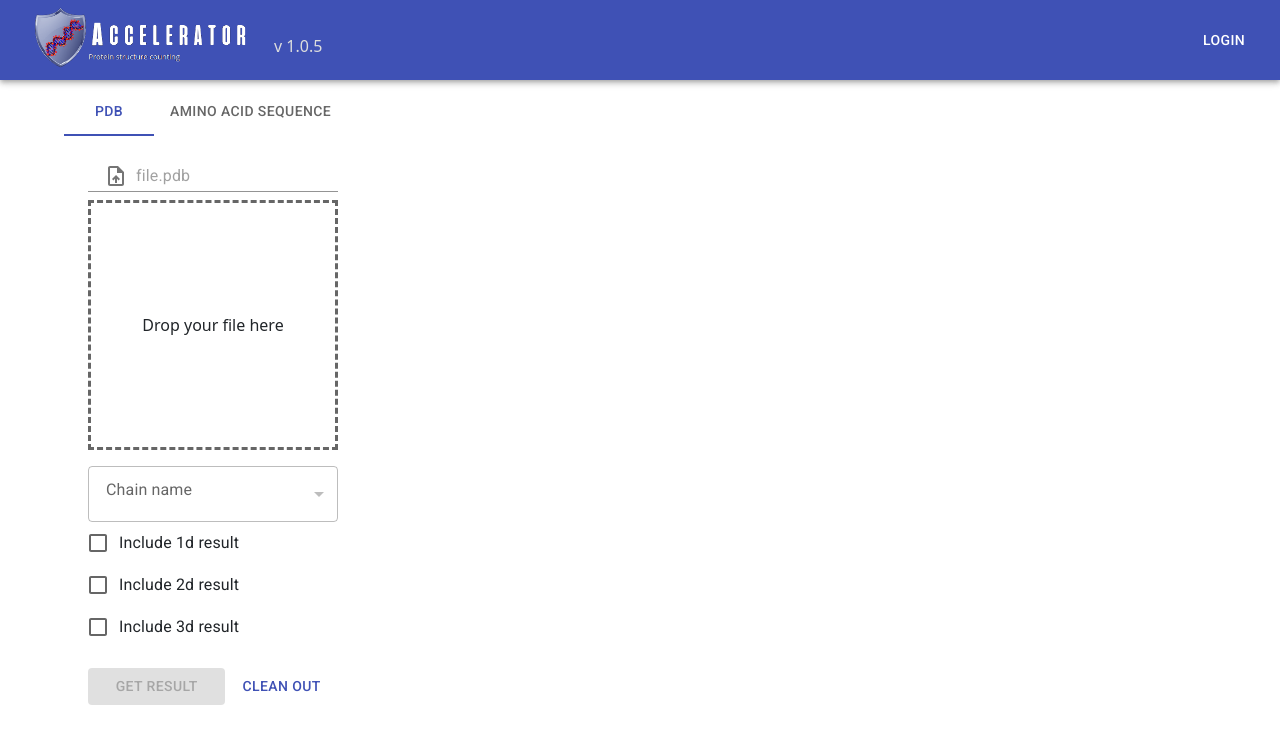
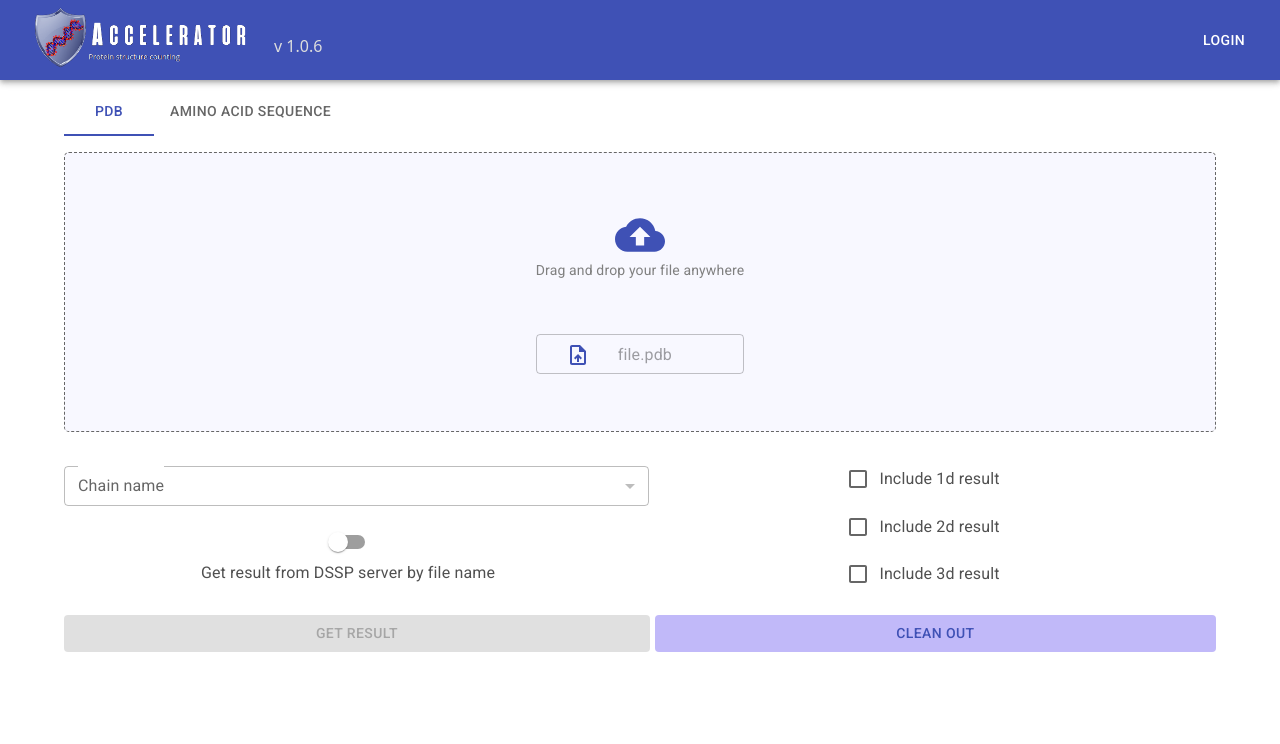
Before and after one commit to TrueShadowGuard/accelerator-front, a React (Create React App) app in the folder front/: page /pent-un-fold in a window 1280 px wide. Shown: the top 744 px of the page. Built offline with nearby package versions, Linux system fonts and the light colour scheme.

Commit message:
Release_1.0.6: new Release

```diff
--- a/front/src/components/FileUpload.js
+++ b/front/src/components/FileUpload.js
@@ -1,6 +1,8 @@
 import React, {useEffect, useLayoutEffect, useRef, useState} from 'react';
 import {Box, IconButton, InputAdornment, TextField} from "@mui/material";
-import {UploadFileOutlined} from "@mui/icons-material"
+import {UploadFileOutlined} from "@mui/icons-material";
+import CloudUploadIcon from '@mui/icons-material/CloudUpload';
+
 
 const FileUpload = (props) => {
 
@@ -27,7 +29,7 @@ const FileUpload = (props) => {
   }, [props.inputRef])
 
   return (
-    <Box as="label" sx={{width: "100%"}}>
+    <Box as="label" sx={{width: "100%", maxHeight:"280px"}}>
       <input type="file"
              ref={inputRef}
              hidden
@@ -37,25 +39,7 @@ const FileUpload = (props) => {
              }}
       />
 
-      <Box sx={{width: "100%"}}>
-        <TextField
-          variant="standard"
-          placeholder="file.pdb"
-          value={file?.name || ""}
-          fullWidth
-          InputProps={{
-            startAdornment: (
-              <InputAdornment position="end">
-                <IconButton as={Box}
-                            sx={{
-                              cursor: "pointer"
-                            }}>
-                  <UploadFileOutlined/>
-                </IconButton>
-              </InputAdornment>
-            )
-          }}
-        />
+      <Box sx={{width: "100%", maxHeight:"280px"}}>
         <DropArea file={file} setFile={setFile}/>
       </Box>
     </Box>
@@ -82,8 +66,10 @@ function DropArea({file, setFile}) {
     <Box
       sx={{
         width: 1,
-        height: dropAreaHeight + 'px',
-        border: "3px dashed",
+        height: "280px",
+        border: "1px dashed",
+        borderRadius: "5px",
+        backgroundColor: "#F8F8FF",
         borderColor: theme => isDraggingOver || file ? theme.palette.primary.main : "#666",
         transition: "border-color 0.22s",
         mt: 1,
@@ -96,7 +82,37 @@ function DropArea({file, setFile}) {
       onDragLeave={onDragLeave}
       onDragOver={onDragOver}
     >
-      <Box as="span" sx={{m: "auto"}}>Drop your file here</Box>
+        <Box sx={{m: "auto"}}>
+            <section>
+                <Box sx={{textAlign: "center", color:"#808080", typography: 'body2'}}>
+                    <CloudUploadIcon sx={{ fontSize: 50 }} color="primary"/>
+                    <p>Drag and drop your file anywhere</p>
+                </Box>
+                <Box sx={{textAlign: "center"}}>
+                    <TextField variant="outlined" size="small"
+                        // variant="standard"
+                               sx={{width: "80%", paddingTop: "15%", position: "center"}}
+                               placeholder="file.pdb"
+                               value={file?.name || ""}
+                               fullWidth
+                               inputProps={{min: 0, style: { paddingLeft:"10%"}}}
+                               InputProps={{
+                                   startAdornment: (
+                                       <InputAdornment position="end">
+                                           <IconButton as={Box}
+                                                       sx={{
+                                                           cursor: "pointer"
+                                                       }}
+                                                       color="primary">
+                                               <UploadFileOutlined/>
+                                           </IconButton>
+                                       </InputAdornment>
+                                   )
+                               }}
+                    />
+                </Box>
+            </section>
+        </Box>
     </Box>
   )
 
--- a/front/src/components/NavBar.js
+++ b/front/src/components/NavBar.js
@@ -28,7 +28,7 @@ const NavBar = () => {
                 position: "relative",
                 bottom: "-3px",
                 color: "#ddd",
-              }}>v 1.0.5</Box>
+              }}>v 1.0.6</Box>
             </Box>
           </Box>
           <Button color="inherit">Login</Button>
--- a/front/src/components/TabPanel.js
+++ b/front/src/components/TabPanel.js
@@ -11,7 +11,7 @@ export default function TabPanel(props) {
       {...other}
     >
       {selected === value && (
-        <Box sx={{ p: 3 }}>
+        <Box sx={{ p: 0 }}>
           {children}
         </Box>
       )}
--- a/front/src/http/pent-un-fold.js
+++ b/front/src/http/pent-un-fold.js
@@ -9,7 +9,7 @@ const postOptions: AxiosRequestConfig = {
 
 const pentUnFold = {
   post: {
-    pdb: (pdbFile: File, include1d: boolean, include2d: boolean, include3d: boolean, picResult, chain: string) => {
+    pdb: (pdbFile: File, include1d: boolean, include2d: boolean, include3d: boolean, picResult, chain: string, isFileNeeded: boolen) => {
       const formData = new FormData();
       formData.append("pdbFile", pdbFile);
       formData.append("include1d", include1d);
@@ -17,6 +17,7 @@ const pentUnFold = {
       formData.append("include3d", include3d);
       formData.append("picResult", picResult);
       formData.append("chain", chain);
+      formData.append("isFileNeeded", !isFileNeeded);
       return axios.post('/chemistry/pent-un-fold', formData, postOptions)
     },
     sequence: (aminoAcidSequence: string) => {
--- a/front/src/pages/pentunfold/PentUnfold.js
+++ b/front/src/pages/pentunfold/PentUnfold.js
@@ -2,14 +2,14 @@ import React, {useState} from 'react';
 import TabPanel from "../../components/TabPanel";
 import PdbPanel from "./components/PdbPanel";
 import AaSequencePanel from "./components/AaSequencePanel";
-import {Container, Tabs, Tab} from "@mui/material";
+import {Container, Tabs, Tab, ButtonGroup, Button} from "@mui/material";
 
 const PentUnfold = () => {
 
   const [selectedTab, setSelectedTab] = useState('pdb');
 
   return (
-    <Container sx={{pb: 10, mt: 1}}>
+    <Container sx={{mt: 1}}>
       <Tabs value={selectedTab} onChange={(e, v) => setSelectedTab(v)}>
         <Tab label="PDB" value="pdb"/>
         <Tab label="Amino acid sequence" value="sequence"/>
--- a/front/src/pages/pentunfold/components/PdbPanel.js
+++ b/front/src/pages/pentunfold/components/PdbPanel.js
@@ -6,16 +6,18 @@ import {
   Button,
   Checkbox,
   FormControl,
-  FormControlLabel,
+  FormControlLabel, Grid,
   InputLabel, LinearProgress,
   MenuItem,
-  Select,
+  Select, Switch, TextField,
   Tooltip
 } from "@mui/material";
 import pic from "../../../utils/pic";
 import pentUnFold from "../../../http/pent-un-fold";
 import useAsync from "../../../hooks/useAsync";
-import {useRef, useState} from "react";
+import React, {Component, useRef, useState} from "react";
+import {Alert} from "@mui/lab";
+import UploadFileIcon from '@mui/icons-material/UploadFile';
 
 export default function PdbPanel() {
 
@@ -24,6 +26,8 @@ export default function PdbPanel() {
   const include1dRef = useRef();
   const include2dRef = useRef();
   const include3dRef = useRef();
+  const isFileNeededRef= useRef();
+  var responseIsFileNameExist;
 
   const {result, setResult, loading, execute} = useAsync(post);
 
@@ -34,7 +38,38 @@ export default function PdbPanel() {
   const [selectedChain, setSelectedChain] = useState("");
 
   return (
-    <Box sx={{width: "250px"}}>
+    <Box sx={{width: "100%", height: "100px", mt: 1}}>
+      {result && (include1dRef.current.checked || include2dRef.current.checked || include3dRef.current.checked) && !!result["isNameExist"] && (
+          <Alert severity="success">
+            The request was successful, the files are available for download!
+            Download links are only available for 2 minutes.
+            When opening a file to calculate formulas, you should press the key combination: "Ctrl + Alt + F9" for Excel Office and "Ctrl + Shift + F9" for Libre Office.
+          </Alert>
+      )}
+      {result && !include1dRef.current.checked && !include2dRef.current.checked && !include3dRef.current.checked && (
+          <Alert severity="warning">Please select at least one option to get results!</Alert>
+      )}
+      {result && (include1dRef.current.checked || include2dRef.current.checked || include3dRef.current.checked) &&
+          !result["isNameExist"] && !isFileNeededRef.current.checked && (
+          <Alert severity="error">The DSSP server cannot get the result by sending the file!</Alert>
+      )}
+      {result && (include1dRef.current.checked || include2dRef.current.checked || include3dRef.current.checked) &&
+      !result["isNameExist"] && isFileNeededRef.current.checked && (
+          <Alert severity="error">The server is temporarily down. Please try contacting customer service or check back later!</Alert>
+      )}
+      {result && !!result["isNameExist"] && (
+          <Box sx={{mt:1}}>
+            <>
+              { include1dRef.current.checked ? (<Box sx={{marginRight: '10px', display: 'inline'}}><><a href={result["1d"]} download="1d.xlsx">
+                <Button sx={{color: "#54ba64", backgroundColor:"#eef7ee"}} variant="contained" startIcon={<UploadFileIcon sx={{ fontSize: 60 }} />}>1D</Button></a></></Box>) : (<></>)}
+              { include2dRef.current.checked ? (<Box sx={{marginRight: '10px', display: 'inline'}}><><a href={result["2d"]} download="2d.xlsx">
+                <Button sx={{color: "#54ba64", backgroundColor:"#eef7ee"}} variant="contained" startIcon={<UploadFileIcon sx={{ fontSize: 60 }} />}>2D</Button></a></></Box>) : (<></>)}
+              { include3dRef.current.checked ? (<><a href={result["3d"]} download="3d.xlsx">
+                <Button sx={{color: "#54ba64", backgroundColor:"#eef7ee"}} variant="contained" startIcon={<UploadFileIcon sx={{ fontSize: 60 }} />}>3D</Button></a></>) : (<></>)}
+            </>
+          </Box>
+      )}
+
       <FileUpload
         inputRef={inputFileRef}
         innerProps={{accept: ".pdb"}}
@@ -53,15 +88,15 @@ export default function PdbPanel() {
           setIsFileValid(isValid);
         }}
       />
-      <br/>
-
-      <FormControl sx={{mt: 2, minWidth: 1}}>
+      {loading && <LinearProgress sx={{mt: 1, mb: 0}}/>}
+      <Grid container spacing={2}>
+        <Grid item xs={6}>
+          <FormControl sx={{mt: 3, minWidth: "103%", paddingTop:"18px"}}>
             <InputLabel sx={{
               background: "#fff",
-          mt: "-4px",
-          px: "4px"
+              paddingTop:"10px"
             }}>Chain name</InputLabel>
-        <Select
+            <Select size="small"
                 variant={"outlined"}
                 label="Chain name"
                 value={selectedChain}
@@ -74,10 +109,23 @@ export default function PdbPanel() {
               ))}
             </Select>
           </FormControl>
+          <Box sx={{paddingTop:"3%", textAlign:"center", color:"#505050"}}>
+            <FormControlLabel value="true" labelPlacement="bottom" disabled={loading} control={<Switch inputRef={isFileNeededRef} />} label="Get result from DSSP server by file name" />
+          </Box>
+        </Grid>
+        <Grid item xs={6}>
+          <Box sx={{paddingTop:"6%", textAlign:"center", color:"#505050"}}>
+            <FormControlLabel control={<Checkbox inputRef={include1dRef} disabled={loading}/>} label="Include 1d result"/>
+          </Box>
+          <Box sx={{paddingTop:"1%", textAlign:"center", color:"#505050"}}>
+            <FormControlLabel control={<Checkbox inputRef={include2dRef} disabled={loading}/>} label="Include 2d result"/>
+          </Box>
+          <Box sx={{paddingTop:"1%", textAlign:"center", color:"#505050"}}>
+            <FormControlLabel control={<Checkbox inputRef={include3dRef} disabled={loading}/>} label="Include 3d result"/>
+          </Box>
+        </Grid>
+      </Grid>
 
-      <FormControlLabel control={<Checkbox inputRef={include1dRef} disabled={loading}/>} label="Include 1d result"/>
-      <FormControlLabel control={<Checkbox inputRef={include2dRef} disabled={loading}/>} label="Include 2d result"/>
-      <FormControlLabel control={<Checkbox inputRef={include3dRef} disabled={loading}/>} label="Include 3d result"/>
       <Box sx={{mt: '20px'}}>
         <Box sx={{
           display: "flex",
@@ -106,24 +154,12 @@ export default function PdbPanel() {
               </Tooltip>
           }
           <Button
+            sx={{backgroundColor:'#C1B9F9', ml: "5px"}}
             type="reset"
             onClick={clear}
           >Clean out</Button>
         </Box>
       </Box>
-      {loading && <LinearProgress sx={{mt: 1, display: "block"}}/>}
-      {result && (
-        <Box sx={{mt: 1}}>
-          <>
-            Your files are ready! <br/>
-            Use links below to download them: <br/>
-            { include1dRef.current.checked ? (<><a href={result["1d"]} download="1d.xlsx">1D</a><br/></>) : (<></>)}
-            { include2dRef.current.checked ? (<><a href={result["2d"]} download="2d.xlsx">2D</a><br/></>) : (<></>)}
-            { include3dRef.current.checked ? (<><a href={result["3d"]} download="3d.xlsx">3D</a><br/></>) : (<></>)}
-            Links will be alive for 2 min
-          </>
-        </Box>
-      )}
     </Box>
   )
 
@@ -133,14 +169,17 @@ export default function PdbPanel() {
       const include1d = include1dRef.current.checked;
       const include2d = include2dRef.current.checked;
       const include3d = include3dRef.current.checked;
+      const isFileNeeded = isFileNeededRef.current.checked;
 
       const picResult = include3d ? pic(chains[selectedChain]) : null;
-      const response = await pentUnFold.post.pdb(inputFileRef.current.files[0], include1d, include2d, include3d, picResult, selectedChain);
+      const response = await pentUnFold.post.pdb(inputFileRef.current.files[0], include1d, include2d, include3d, picResult, selectedChain, isFileNeeded);
       const baseUrl = 'http://' + window.location.hostname + ':8080';
+      responseIsFileNameExist = response.data != null && response.data !== "";
       return {
         "1d": baseUrl + "/chemistry/pent-un-fold/1d/" + response.data,
         "2d": baseUrl + "/chemistry/pent-un-fold/2d/" + response.data,
         "3d": baseUrl + "/chemistry/pent-un-fold/3d/" + response.data,
+        "isNameExist": response.data != null && response.data !== ""
       }
     } catch (e) {
       console.error(e);
```
Lines whose indentation alone changed are shown as unchanged.
